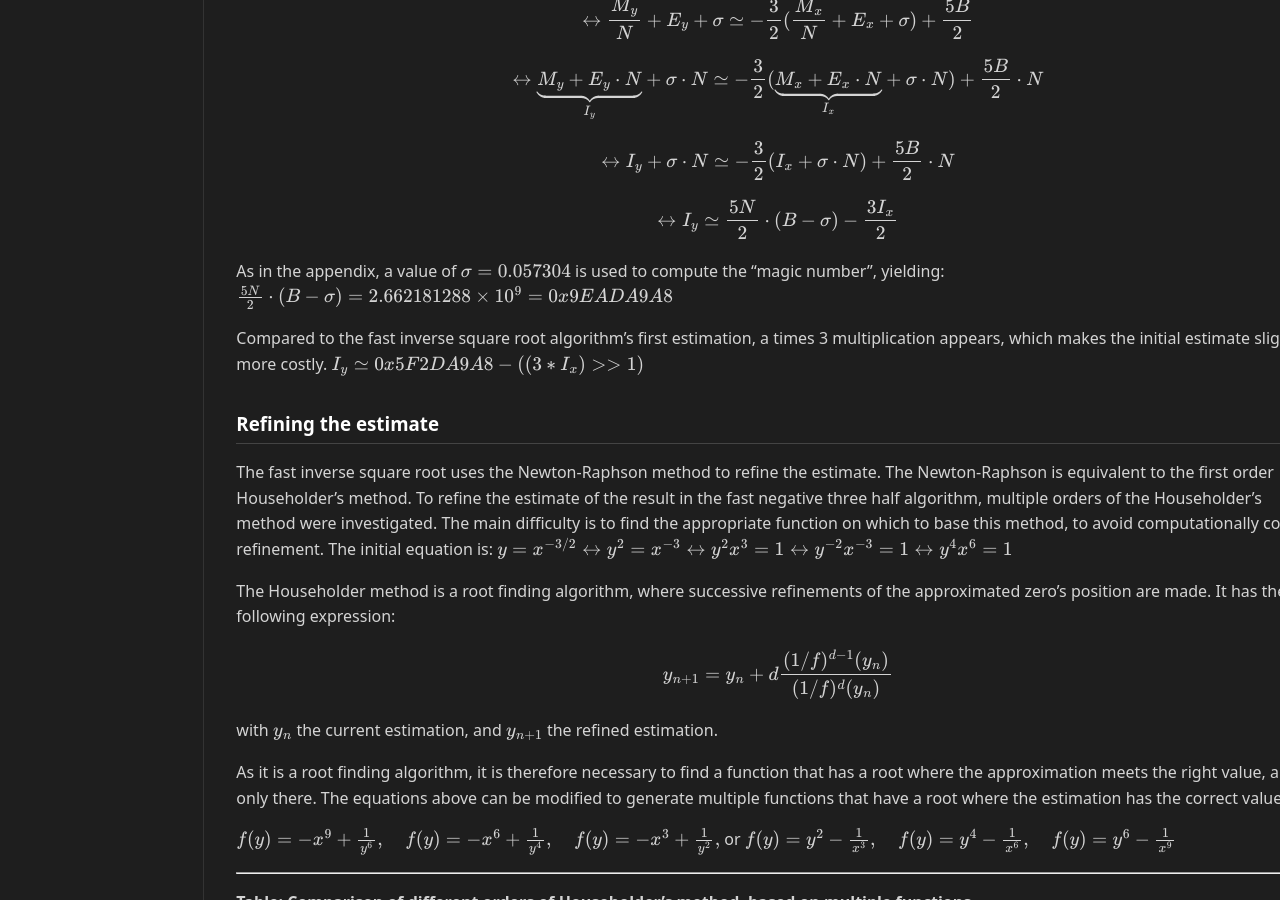
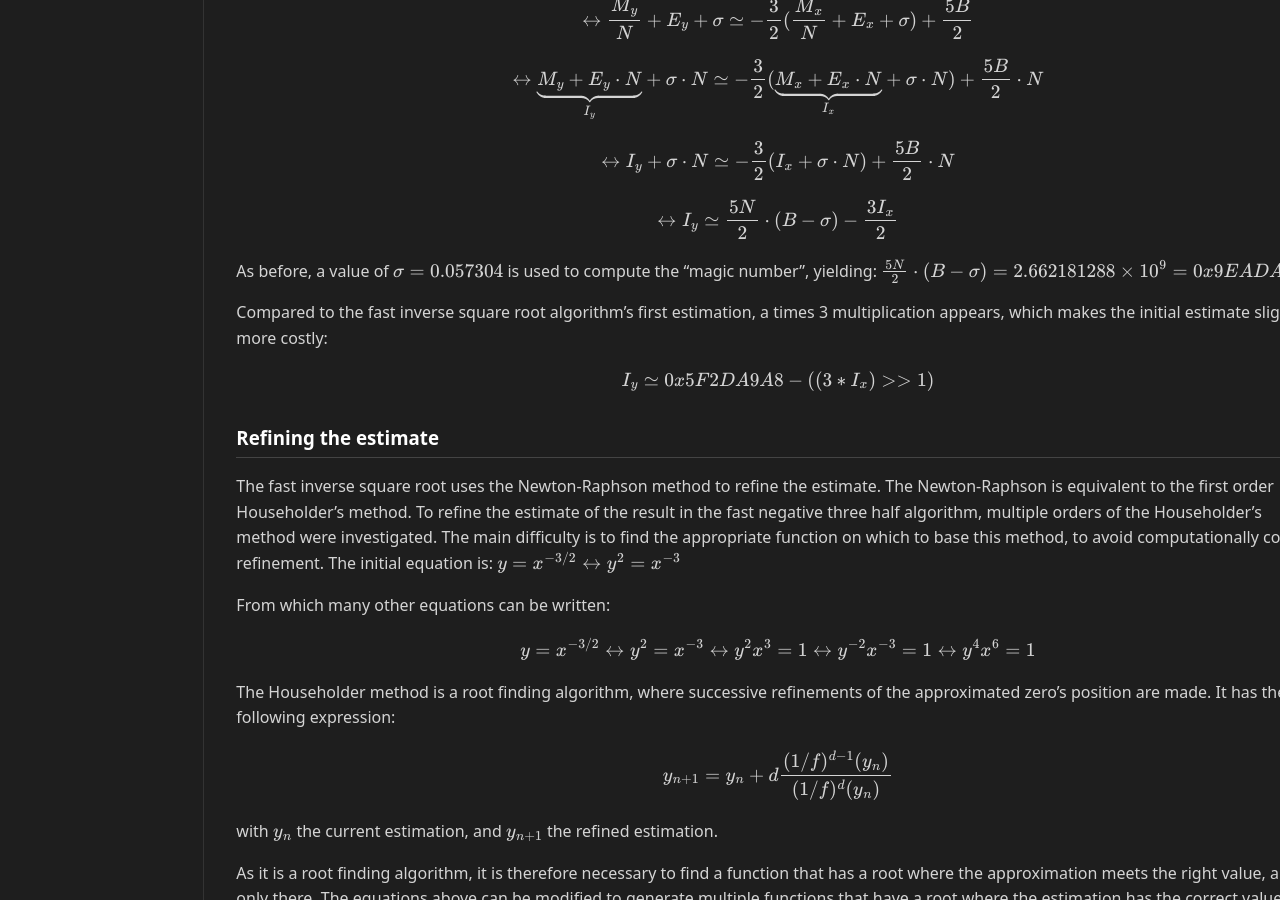
Before and after one commit to Vyndicta/Celestial, a Jekyll site: the page built from docs/celestial-accelerator-docs/modules/fast-negative-three-half.md, in a window 1280 px wide and 900 px high, scrolled down 4868 px. Built offline with Jekyll 4.4.1, drawn with Linux system fonts in a browser that asks for light colours; our own code applies the rules of GitHub Pages for plain Markdown files; some of the changed text lies outside the part shown.

Commit message:
Updating the doc

```diff
--- a/docs/celestial-accelerator-docs/modules/fast-negative-three-half.md
+++ b/docs/celestial-accelerator-docs/modules/fast-negative-three-half.md
@@ -181,9 +181,10 @@ $$
 	\leftrightarrow I_y   \simeq  \frac{5N}{2} \cdot (B -  \sigma )  - \frac{3 I_x}{2}
 $$
 
-As in the appendix, a value of $$\sigma = 0.057304$$ is used to compute the "magic number", yielding:  $$  \frac{5N}{2} \cdot (B -  \sigma ) = 2.662181288\times10^{9} = 0x9EADA9A8$$
+As before, a value of $$\sigma = 0.057304$$ is used to compute the "magic number", yielding:  $$  \frac{5N}{2} \cdot (B -  \sigma ) = 2.662181288\times10^{9} = 0x9EADA9A8$$
 
-Compared to the fast inverse square root algorithm's first estimation, a times 3 multiplication appears, which makes the initial estimate slightly more costly.
+Compared to the fast inverse square root algorithm's first estimation, a times 3 multiplication appears, which makes the initial estimate slightly more costly:
+
 $$
 	I_y \simeq 0x5F2DA9A8 - ((3*I_x)>>1)
 $$
@@ -192,8 +193,13 @@ $$
 ### Refining the estimate
 The fast inverse square root uses the Newton-Raphson method to refine the estimate. The Newton-Raphson is equivalent to the first order Householder's method. To refine the estimate of the result in the fast negative three half algorithm, multiple orders of the Householder's method were investigated. The main difficulty is to find the appropriate function on which to base this method, to avoid computationally costly refinement. The initial equation is:
 $$
+	y=x^{-3/2} \leftrightarrow y^2=x^{-3}
+$$
+
+From which many other equations can be written:
+
+$$
 	y=x^{-3/2} \leftrightarrow y^2=x^{-3} \leftrightarrow y^2x^3=1 \leftrightarrow y^{-2}x^{-3}=1 \leftrightarrow y^{4}x^{6}=1
-	\label{PossEqsNegThreeRaw}
 $$
 
 The Householder method is a root finding algorithm, where successive refinements of the approximated zero's position are made. It has the following expression:
```
Also changed, not shown: other parts of docs/celestial-accelerator-docs/modules/fast-negative-three-half.md (+1 -1 lines).
